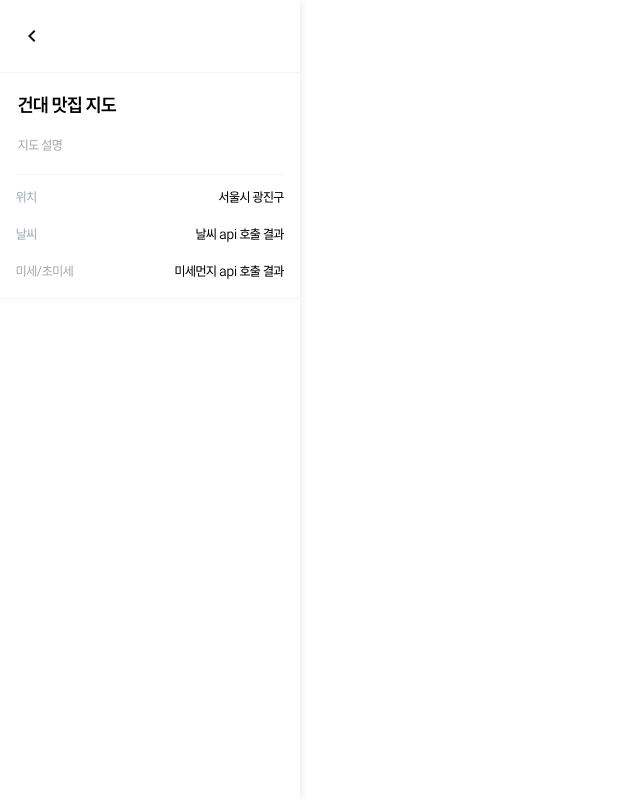
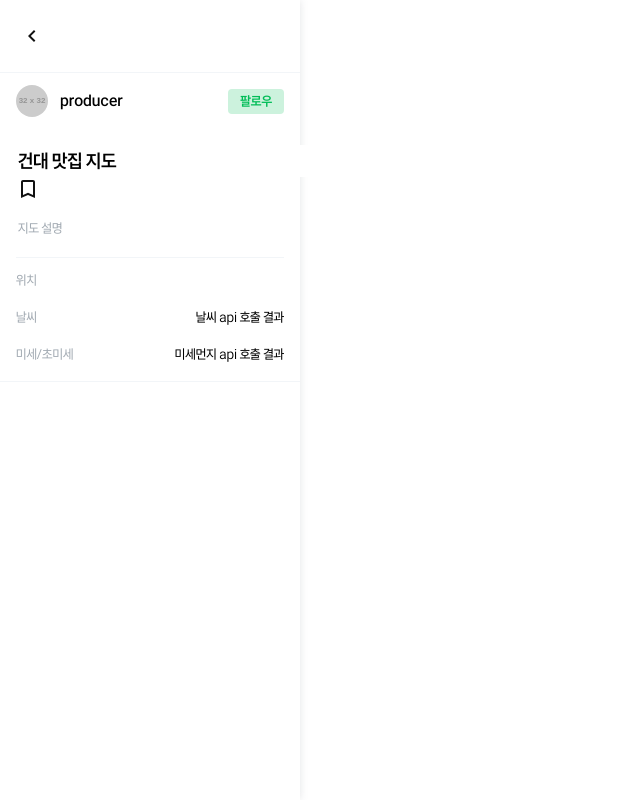
Before and after one commit to KUIT-MAPU/MAPU-Frontend, a React (Create React App) app: page /map/1 in a window 1280 px wide. Shown: the whole page, without its empty margins (0-640 px from the left). Built offline with nearby package versions, Linux system fonts and the light colour scheme.

Commit message:
refactor: 지도 정보 전역 상태로 관리

```diff
--- a/src/components/map/MapInfoPanel/LocationInfoContainer.tsx
+++ b/src/components/map/MapInfoPanel/LocationInfoContainer.tsx
@@ -1,16 +1,14 @@
-import { MapInfo } from '../../../types/MapInfo';
+import useMapInfoStore from '../../../stores/mapInfoStore';
 import styles from './LocationInfoContainer.module.scss';
 
-interface Props {
-  mapInfo: MapInfo;
-}
+const LocationInfoContainer = () => {
+  const { location } = useMapInfoStore();
 
-const LocationInfoContainer: React.FC<Props> = ({ mapInfo }) => {
   return (
     <div className={styles.locationInfoContainer}>
       <div className={styles.locationInfo}>
         <span className={styles.location__title}>위치</span>
-        <span>{mapInfo.location}</span>
+        <span>{location}</span>
       </div>
       <div className={styles.locationInfo}>
         <span className={styles.location__title}>날씨</span>
--- a/src/components/map/MapInfoPanel/MapContentTitleContainer.tsx
+++ b/src/components/map/MapInfoPanel/MapContentTitleContainer.tsx
@@ -1,34 +1,18 @@
 import { useEffect, useState } from 'react';
 import styles from './MapContentTitleContainer.module.scss';
-import { MapInfo } from '../../../types/MapInfo';
 import MapInfoInputContainer from './MapInfoInputContainer';
 import LocationInfoContainer from './LocationInfoContainer';
 
-const mockMapData: MapInfo = {
-  mapId: 1,
-  title: '건대 맛집 지도',
-  description: '', //건대 졸업생이 만든 건대 맛의 거리 중 맛집을 모아둔 지도입니다~~~~~!!
-  location: '서울시 광진구',
-  latitude: 44.34,
-  longitude: 10.99,
-  isPublished: false,
-};
+interface Props {
+  isMine: boolean;
+}
 
-const MapContentTitleContainer = () => {
-  const [mapInfo, setMapInfo] = useState<MapInfo>({
-    mapId: 1,
-    title: '',
-    description: '',
-    location: '',
-    latitude: 0.0,
-    longitude: 0.0,
-    isPublished: false,
-  });
+const MapContentTitleContainer: React.FC<Props> = ({ isMine }) => {
   const [error, setError] = useState<string | null>(null);
 
   const fetchMapInfo = async () => {
     try {
-      setMapInfo(mockMapData); //TODO: 지도 정보 api 호출
+      //TODO: 지도 정보 api 호출
     } catch (error) {
       setError('지도 정보를 불러올 수 없음.');
     }
@@ -40,8 +24,8 @@ const MapContentTitleContainer = () => {
 
   return (
     <div className={styles.mapContentTitleContainer}>
-      <MapInfoInputContainer mapInfo={mapInfo} setMapInfo={setMapInfo} />
-      <LocationInfoContainer mapInfo={mapInfo} />
+      <MapInfoInputContainer />
+      <LocationInfoContainer />
     </div>
   );
 };
--- a/src/components/map/MapInfoPanel/MapInfoInputContainer.tsx
+++ b/src/components/map/MapInfoPanel/MapInfoInputContainer.tsx
@@ -1,52 +1,89 @@
 import { useNavigate } from 'react-router-dom';
 import styles from './MapInfoInputContainer.module.scss';
-import { MapInfo } from '../../../types/MapInfo';
+import useMapInfoStore from '../../../stores/mapInfoStore';
+import { useEffect, useState } from 'react';
 
-interface Props {
-  mapInfo: MapInfo;
-  setMapInfo: React.Dispatch<React.SetStateAction<MapInfo>>;
-}
+import BookmarkDefault from '../../../assets/bookmark-default.svg';
+import BookmarkSelected from '../../../assets/bookmark-selected.svg';
 
-const MapInfoInputContainer: React.FC<Props> = ({ mapInfo, setMapInfo }) => {
+const MapInfoInputContainer = () => {
+  const {
+    mapId,
+    mapTitle,
+    mapDescription,
+    setTitle,
+    setDescription,
+    isMine,
+    isBookmarked,
+    switchIsBookmarked,
+  } = useMapInfoStore();
+  const [editedTitle, setEditedTitle] = useState<string>('');
+  const [editedDescription, setEditedDescription] = useState<string>('');
+
   const navigate = useNavigate();
 
+  useEffect(() => {
+    setEditedTitle(mapTitle);
+    setEditedDescription(mapDescription);
+  }, []);
+
   const handleTitleOnChange = (e: React.ChangeEvent<HTMLInputElement>) => {
-    const newMapInfo = { ...mapInfo, title: e.currentTarget.value };
-    setMapInfo(newMapInfo);
+    setEditedTitle(e.currentTarget.value);
   };
 
   const handleDescriptionOnChange = (
     e: React.ChangeEvent<HTMLTextAreaElement>,
   ) => {
-    const newMapInfo = { ...mapInfo, description: e.currentTarget.value };
-    setMapInfo(newMapInfo);
+    setEditedDescription(e.currentTarget.value);
   };
 
   const handleFocusOutTitle = () => {
     //TODO: 지도 제목 저장 api 호출, 응답으로 받은 지도 제목 사용
-    navigate(`/map/${mapInfo.title.replaceAll(' ', '-')}`);
+    setTitle(editedTitle);
+    navigate(`/map/${editedTitle.replaceAll(' ', '-')}`);
   };
 
   const handleFocusOutDescription = () => {
     //TODO: 지도 설명 저장 api 호출
+    setDescription(editedDescription);
+  };
+
+  const handleSwitchIsBookmarked = () => {
+    switchIsBookmarked();
   };
 
   return (
     <div className={styles.mapInfoInputContainer}>
+      <div className={styles.titleContainer}>
         <input
           type="text"
           name="mapTitle"
           id={styles.mapTitle}
-        value={mapInfo.title}
+          value={editedTitle}
           placeholder="지도 이름"
           onChange={handleTitleOnChange}
           onBlur={handleFocusOutTitle}
         />
+        {!isMine &&
+          (isBookmarked ? (
+            <img
+              src={BookmarkSelected}
+              alt="북마크함"
+              onClick={handleSwitchIsBookmarked}
+            />
+          ) : (
+            <img
+              src={BookmarkDefault}
+              alt="북마크하지 않음"
+              onClick={handleSwitchIsBookmarked}
+            />
+          ))}
+      </div>
       <textarea
         name="mapDescription"
         id={styles.mapDescription}
         placeholder="지도 설명"
-        value={mapInfo.description}
+        value={editedDescription}
         onChange={handleDescriptionOnChange}
         onBlur={handleFocusOutDescription}
       />
--- a/src/components/map/MapInfoPanel/MapInfoPanel.tsx
+++ b/src/components/map/MapInfoPanel/MapInfoPanel.tsx
@@ -4,9 +4,10 @@ import BlackBackBtn from '../../../assets/back-arrow-black.svg';
 import { useNavigate } from 'react-router-dom';
 import MapProducerConatiner from './MapProducerContainer';
 import MapContentTitle from './MapContentTitleContainer';
+import useMapInfoStore from '../../../stores/mapInfoStore';
 
 const MapInfoPanel = () => {
-  const [isMine, setIsMine] = useState<boolean>(true);
+  const { isMine } = useMapInfoStore();
 
   const navigate = useNavigate();
 
@@ -28,8 +29,8 @@ const MapInfoPanel = () => {
           <img src={BlackBackBtn} alt="뒤로가기 버튼" onClick={handleGoBack} />
         </button>
       </div>
-      {!isMine && <MapProducerConatiner isMine={isMine} />}
-      <MapContentTitle />
+      {!isMine && <MapProducerConatiner />}
+      <MapContentTitle isMine={isMine} />
     </section>
   );
 };
--- a/src/components/map/MapInfoPanel/MapProducerContainer.tsx
+++ b/src/components/map/MapInfoPanel/MapProducerContainer.tsx
@@ -1,17 +1,16 @@
 import { useEffect, useState } from 'react';
 import { MapProducerInfo } from '../../../types/MapProducerInfo';
+import useMapInfoStore from '../../../stores/mapInfoStore';
 import styles from './MapProducerContainer.module.scss';
 
-interface Props {
-  isMine: boolean;
-}
 const mockData: MapProducerInfo = {
   profileId: 'mockUser',
   profileImgUrl: 'http://placehold.co/32x32',
   nickname: 'producer',
 };
 
-const MapProducerConatiner: React.FC<Props> = ({ isMine }) => {
+const MapProducerConatiner = () => {
+  const { isMine } = useMapInfoStore();
   const [amFollowing, setAmFollowing] = useState<boolean>(false);
   const [mapProducerInfo, setMapProducerInfo] = useState<MapProducerInfo>({
     profileId: '',
--- /dev/null
+++ b/src/stores/mapInfoStore.ts
@@ -0,0 +1,61 @@
+import { create } from 'zustand';
+import { persist } from 'zustand/middleware';
+import { MapInfo } from '../types/MapInfo';
+
+interface State {
+  mapId: number;
+  mapTitle: string;
+  mapDescription: string;
+  location: string;
+  latitude: number;
+  longitude: number;
+  isPublished: boolean;
+  isMine: boolean;
+  isBookmarked: boolean;
+  setMapInfo: (mapInfo: MapInfo) => void;
+  setTitle: (title: string) => void;
+  setDescription: (description: string) => void;
+  togglePublish: () => void;
+  switchIsBookmarked: () => void;
+}
+
+const useMapInfoStore = create(
+  persist<State>(
+    (set) => ({
+      mapId: 1,
+      mapTitle: '건대 맛집 지도',
+      mapDescription: '',
+      location: '',
+      latitude: 0.0,
+      longitude: 0.0,
+      isPublished: false,
+      isMine: false,
+      isBookmarked: false,
+      setMapInfo: (mapInfo) =>
+        set({
+          mapId: mapInfo.id,
+          mapTitle: mapInfo.title,
+          mapDescription: mapInfo.description,
+          location: mapInfo.location,
+          latitude: mapInfo.latitude,
+          longitude: mapInfo.longitude,
+          isPublished: mapInfo.isPublished,
+          isMine: mapInfo.isMine,
+          isBookmarked: mapInfo && mapInfo.isBookmarked,
+        }),
+      setTitle: (title) => set({ mapTitle: title }),
+      setDescription: (description) => set({ mapDescription: description }),
+      togglePublish: () =>
+        set((state) => {
+          return { isPublished: !state.isPublished };
+        }),
+      switchIsBookmarked: () =>
+        set((state) => {
+          return { isBookmarked: !state.isBookmarked };
+        }),
+    }),
+    { name: 'registerStatusStorage' },
+  ),
+);
+
+export default useMapInfoStore;
--- a/src/types/MapInfo.ts
+++ b/src/types/MapInfo.ts
@@ -1,9 +1,11 @@
 export interface MapInfo {
-  mapId: number;
+  id: number;
   title: string;
   description: string;
   location: string;
   latitude: number;
   longitude: number;
   isPublished: boolean;
+  isMine: boolean;
+  isBookmarked: boolean;
 }
```
Lines whose indentation alone changed are shown as unchanged.
